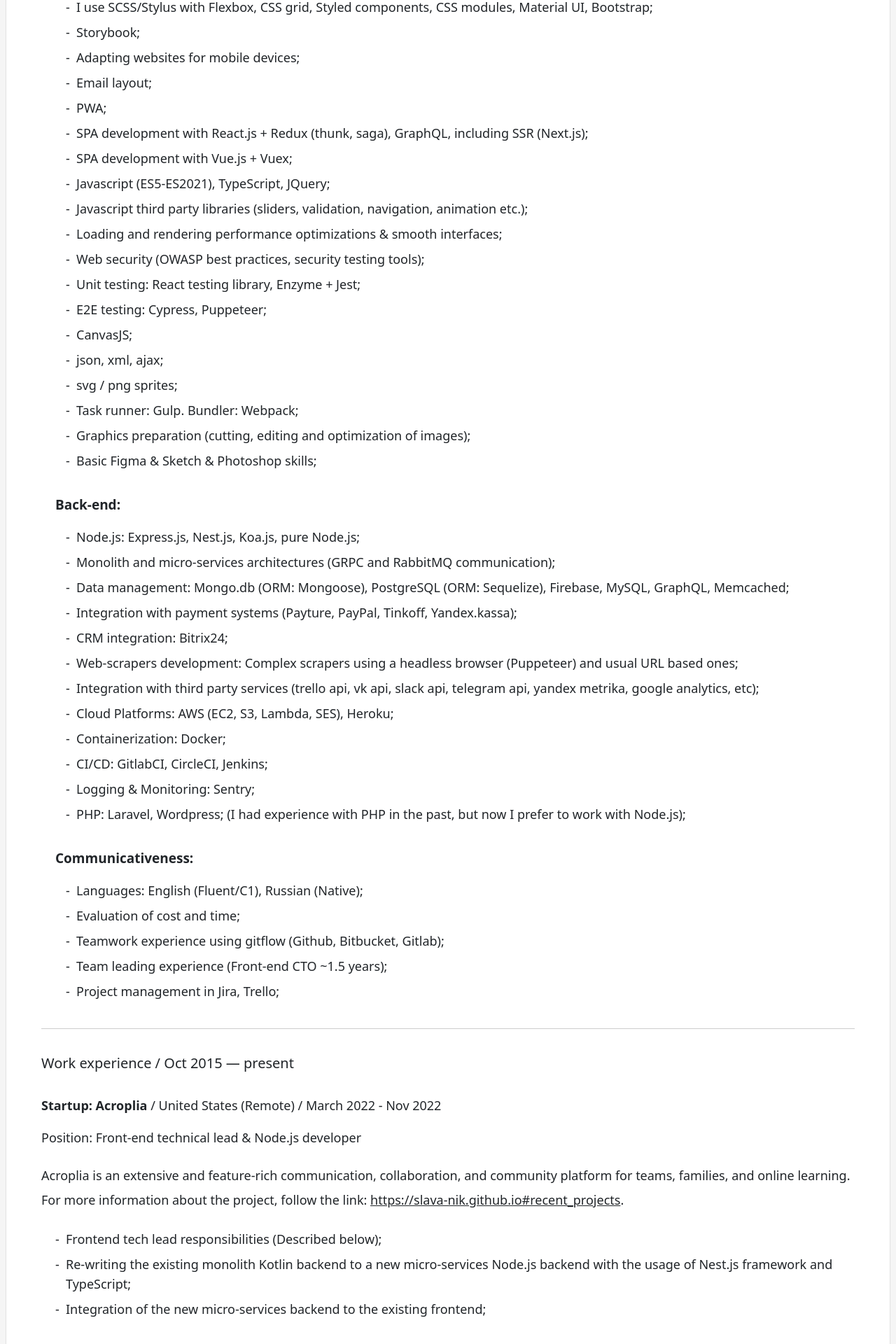
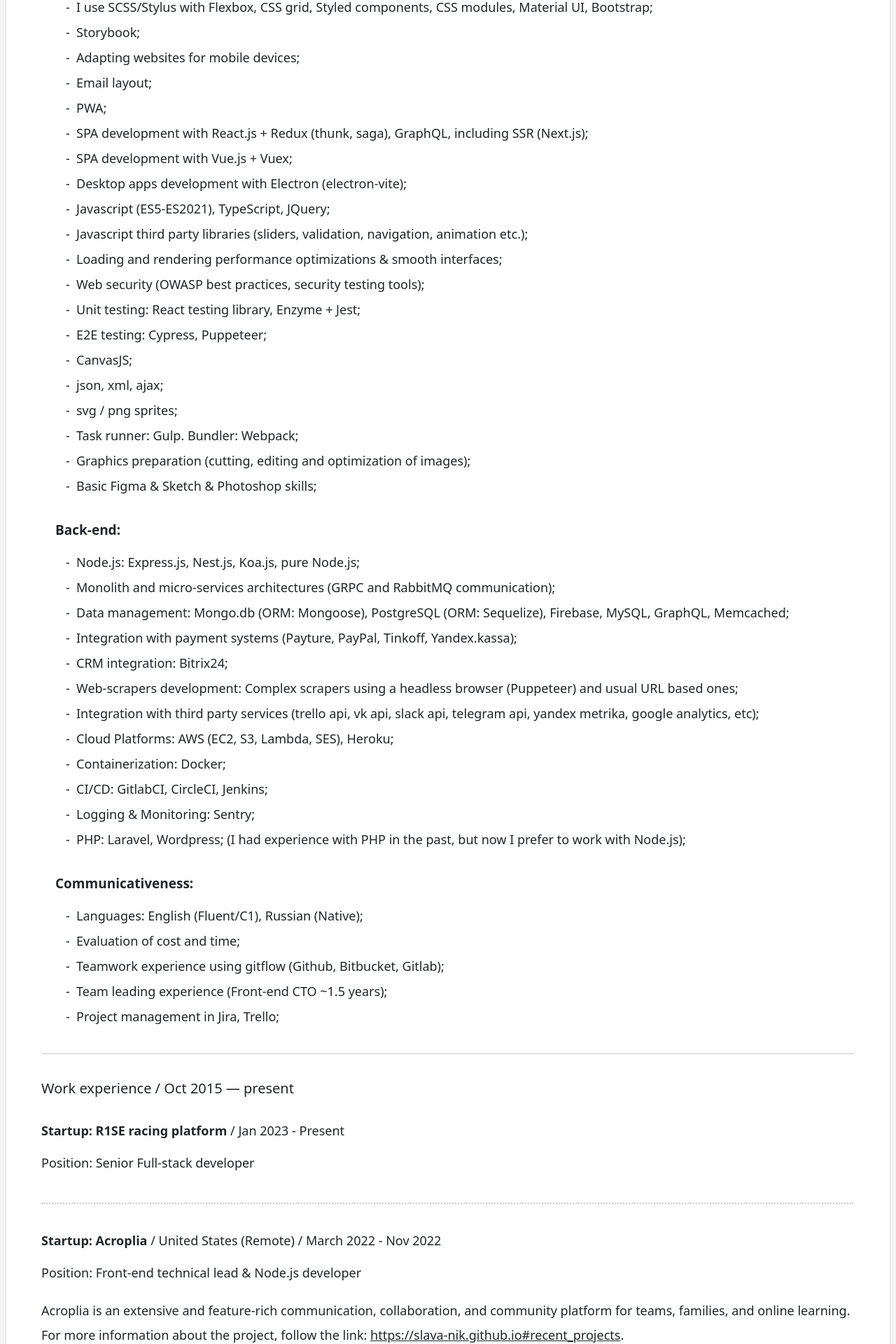
Before and after one commit to Slava-Nik/resume, a Next.js app: page / in a window 1280 px wide. Shown: the part 430-2350 px from the top of the page at 70% size. Built offline with nearby package versions, Linux system fonts and the light colour scheme.

Commit message:
feat: added the current position to cv

```diff
--- a/components/Resume/Skills/index.tsx
+++ b/components/Resume/Skills/index.tsx
@@ -19,6 +19,7 @@
                     <li>PWA;</li>
                     <li>SPA development with React.js + Redux (thunk, saga), GraphQL, including SSR (Next.js);</li>
                     <li>SPA development with Vue.js + Vuex;</li>
+                    <li>Desktop apps development with Electron (electron-vite);</li>
                     <li>Javascript (ES5-ES2021), TypeScript, JQuery;</li>
                     <li>Javascript third party libraries (sliders, validation, navigation, animation etc.);</li>
                     <li>Loading and rendering performance optimizations & smooth interfaces;</li>
--- a/components/Resume/WorkExperience/index.tsx
+++ b/components/Resume/WorkExperience/index.tsx
@@ -8,6 +8,15 @@
             <h3 className='section__title'>Work experience / Oct 2015 — present</h3>
 
             <div className={styles['jobs']}>
+
+                <div style={{paddingBottom: 20}} className={cn(styles['job'], styles['job--underlined'])}>
+                    <h4 className={styles['job__heading']}>
+                        <b>Startup: R1SE racing platform</b>
+                        <span> / Jan 2023 - Present</span>
+                    </h4>
+                    <p className={styles['job__position']}>Position: Senior Full-stack developer</p>
+                </div>
+
                 <div className={styles['job']}>
                     <h4 className={styles['job__heading']}>
                         <b>Startup: Acroplia</b>
```
Also changed, not shown: 1 other file (tests, documents, lock files or other folders).
